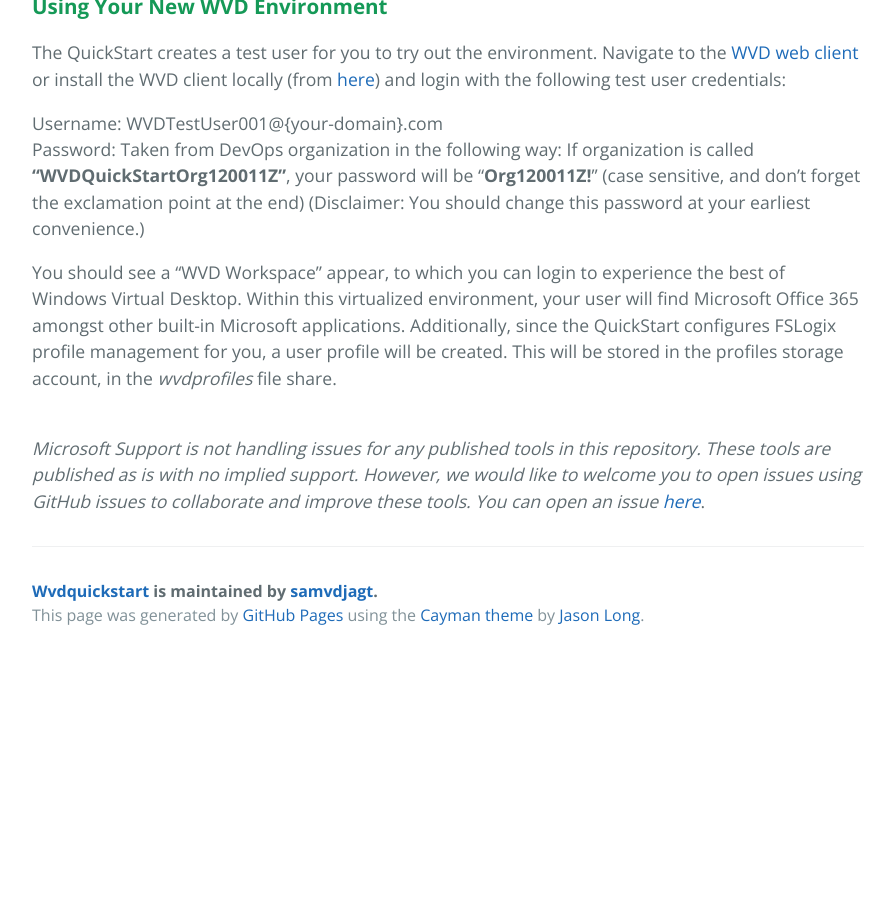
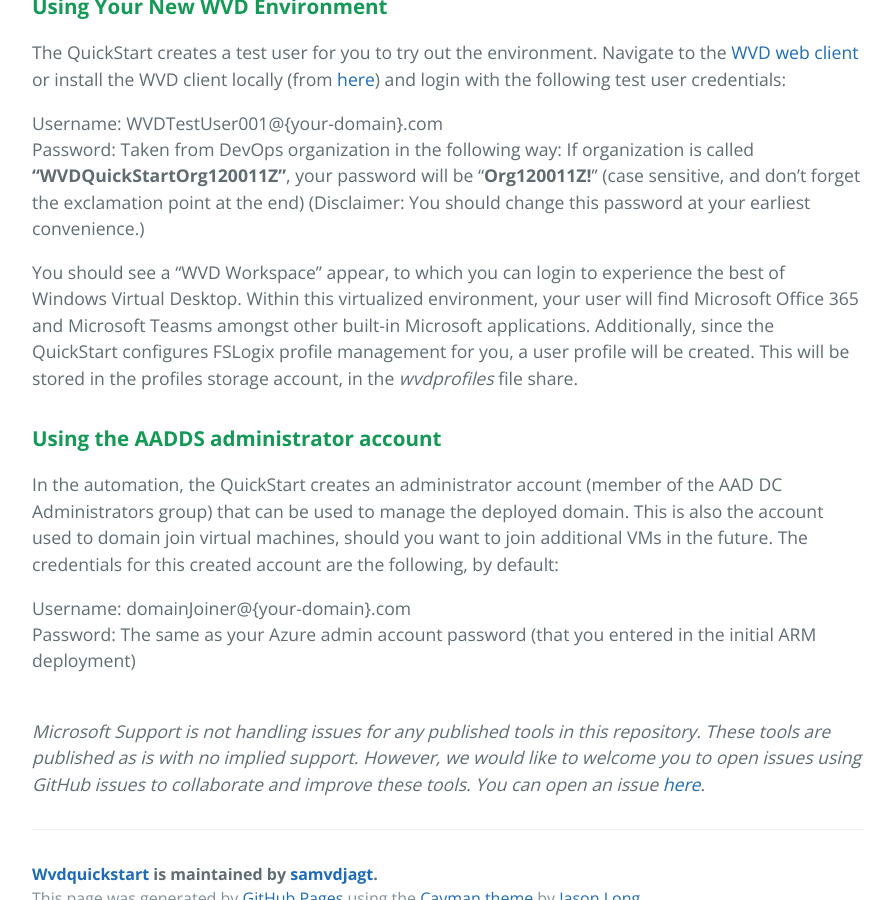
Before and after one commit to samvdjagt/wvdquickstart, a Jekyll site: the page built from howtoEmpty.md, in a window 1280 px wide and 900 px high, scrolled down 4239 px. Shown: the whole window, without its empty margins (192-1087 px from the left). Built offline with Jekyll 4.4.1, drawn with Linux system fonts in a browser that asks for light colours; before the commit the page ends 4898 px from its top, so only the background shows below that.

Commit message:
add admin

```diff
--- a/howtoEmpty.md
+++ b/howtoEmpty.md
@@ -43,4 +43,10 @@
 Password: Taken from DevOps organization in the following way: If organization is called <b>"WVDQuickStartOrg120011Z"</b>, your password will be "<b>Org120011Z!</b>" (case sensitive, and don't forget the exclamation point at the end)
 (Disclaimer: You should change this password at your earliest convenience.)
 
-You should see a "WVD Workspace" appear, to which you can login to experience the best of Windows Virtual Desktop. Within this virtualized environment, your user will find Microsoft Office 365 amongst other built-in Microsoft applications. Additionally, since the QuickStart configures FSLogix profile management for you, a user profile will be created. This will be stored in the profiles storage account, in the *wvdprofiles* file share.
+You should see a "WVD Workspace" appear, to which you can login to experience the best of Windows Virtual Desktop. Within this virtualized environment, your user will find Microsoft Office 365 and Microsoft Teasms amongst other built-in Microsoft applications. Additionally, since the QuickStart configures FSLogix profile management for you, a user profile will be created. This will be stored in the profiles storage account, in the *wvdprofiles* file share.
+
+### <b>Using the AADDS administrator account</b>
+In the automation, the QuickStart creates an administrator account (member of the AAD DC Administrators group) that can be used to manage the deployed domain. This is also the account used to domain join virtual machines, should you want to join additional VMs in the future. The credentials for this created account are the following, by default:
+
+Username: domainJoiner@{your-domain}.com <br>
+Password: The same as your Azure admin account password (that you entered in the initial ARM deployment)
```
